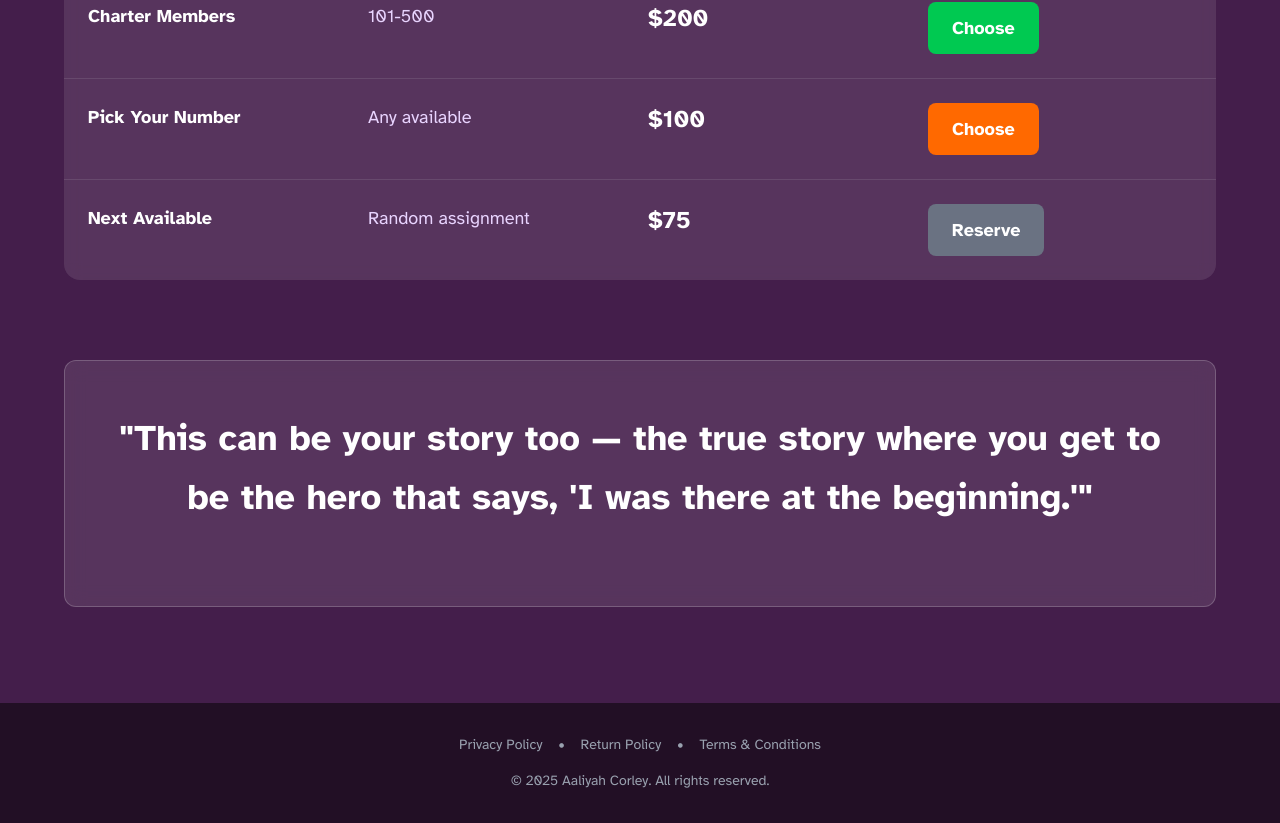
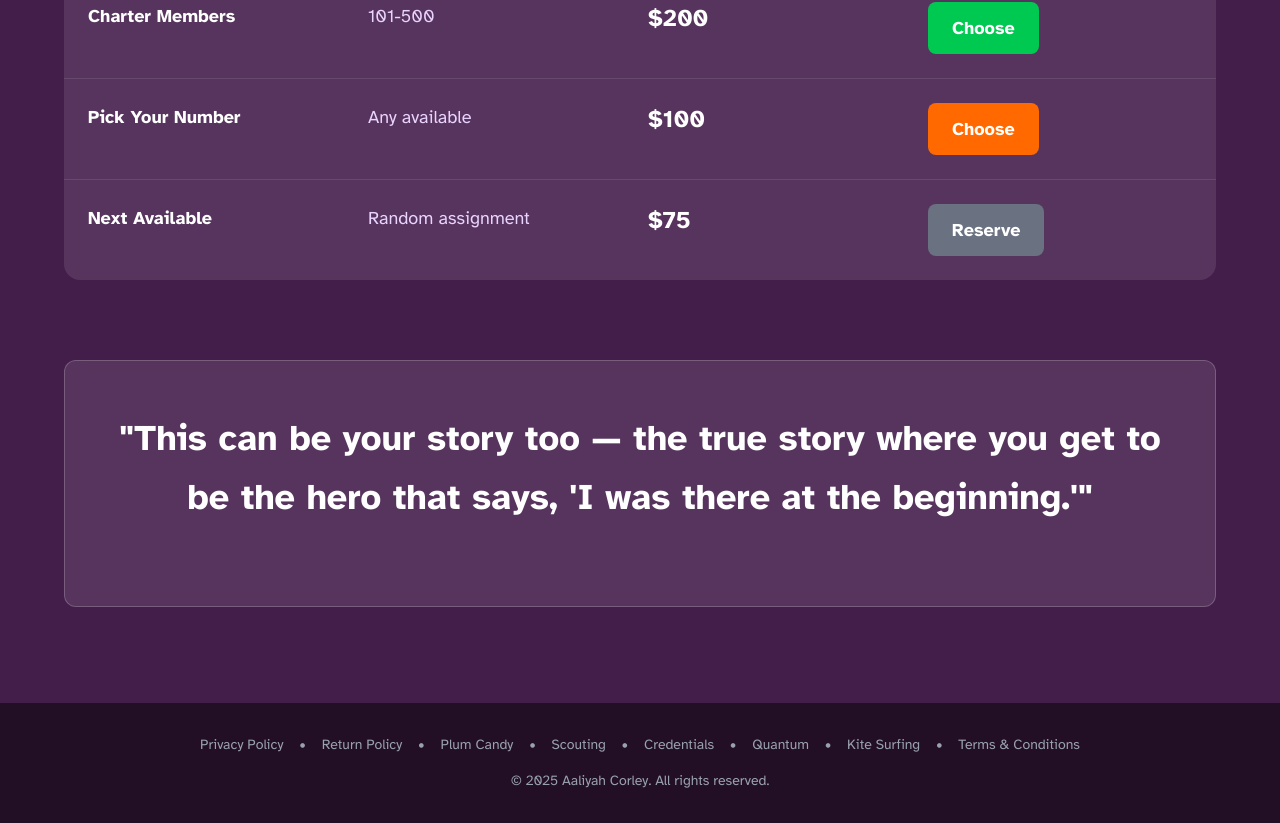
Before and after one commit to Skipity/v0-plum-candy-website, a SvelteKit app: page / in a window 1280 px wide. Shown: the part 5076-5899 px from the top of the page. Built offline with nearby package versions, Linux system fonts and the light colour scheme; no server answers.

Commit message:
Update +page.svelte

```diff
--- a/src/routes/+page.svelte
+++ b/src/routes/+page.svelte
@@ -725,6 +725,16 @@
       <span class="text-sm">•</span>
       <a href="/return-policy" class="text-sm hover:text-white transition-colors">Return Policy</a>
       <span class="text-sm">•</span>
+      <a href="/plum-candy" class="text-sm hover:text-white transition-colors">Plum Candy</a>
+      <span class="text-sm">•</span>
+      <a href="/scouting" class="text-sm hover:text-white transition-colors">Scouting</a>
+      <span class="text-sm">•</span>
+      <a href="/credentials" class="text-sm hover:text-white transition-colors">Credentials</a>
+      <span class="text-sm">•</span>
+      <a href="/quantum" class="text-sm hover:text-white transition-colors">Quantum</a>
+      <span class="text-sm">•</span>
+      <a href="/kitesurfing" class="text-sm hover:text-white transition-colors">Kite Surfing</a>
+      <span class="text-sm">•</span>
       <a href="/terms-conditions" class="text-sm hover:text-white transition-colors">Terms & Conditions</a>
     </div>
     <p class="text-sm">
```
